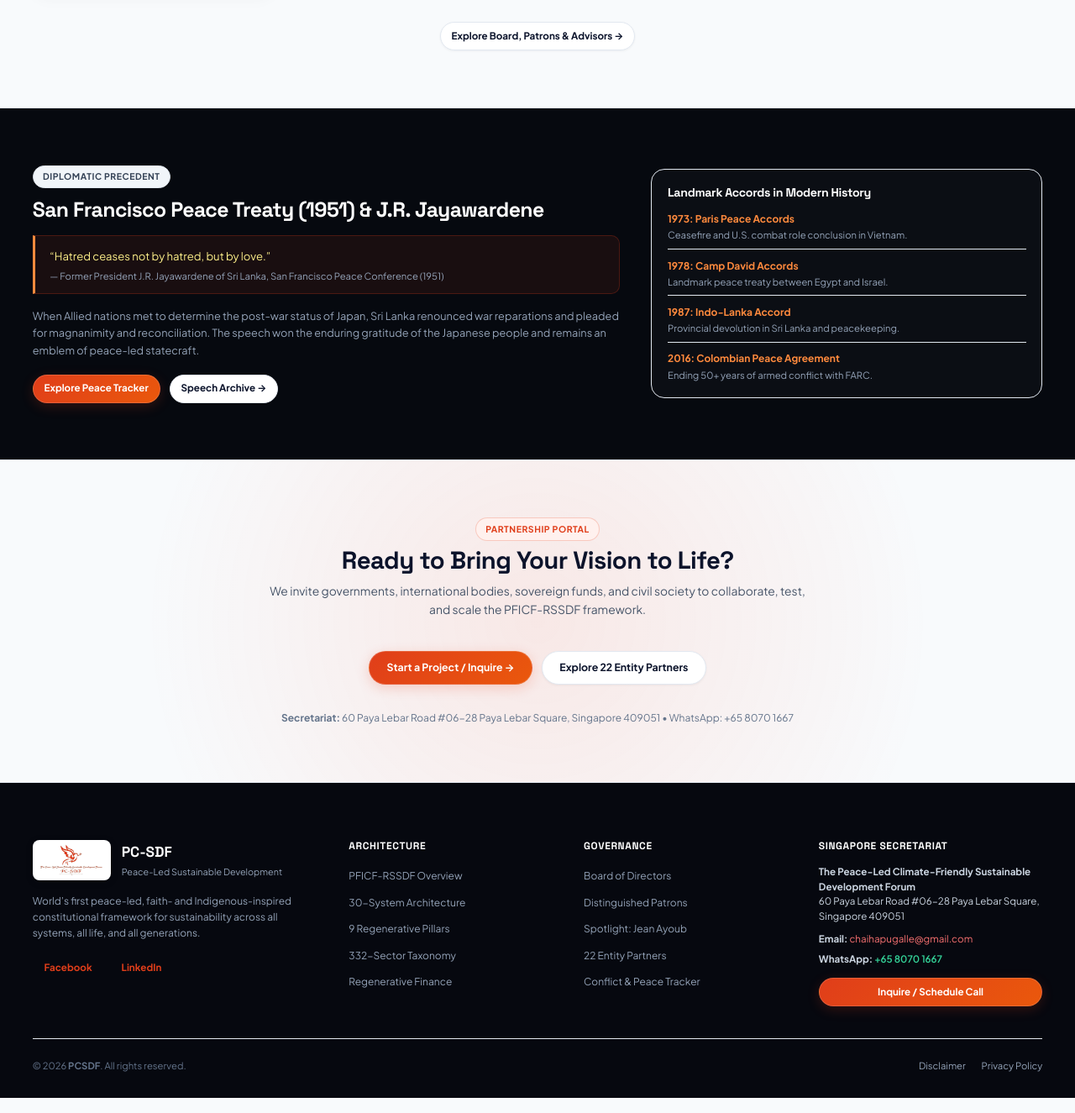
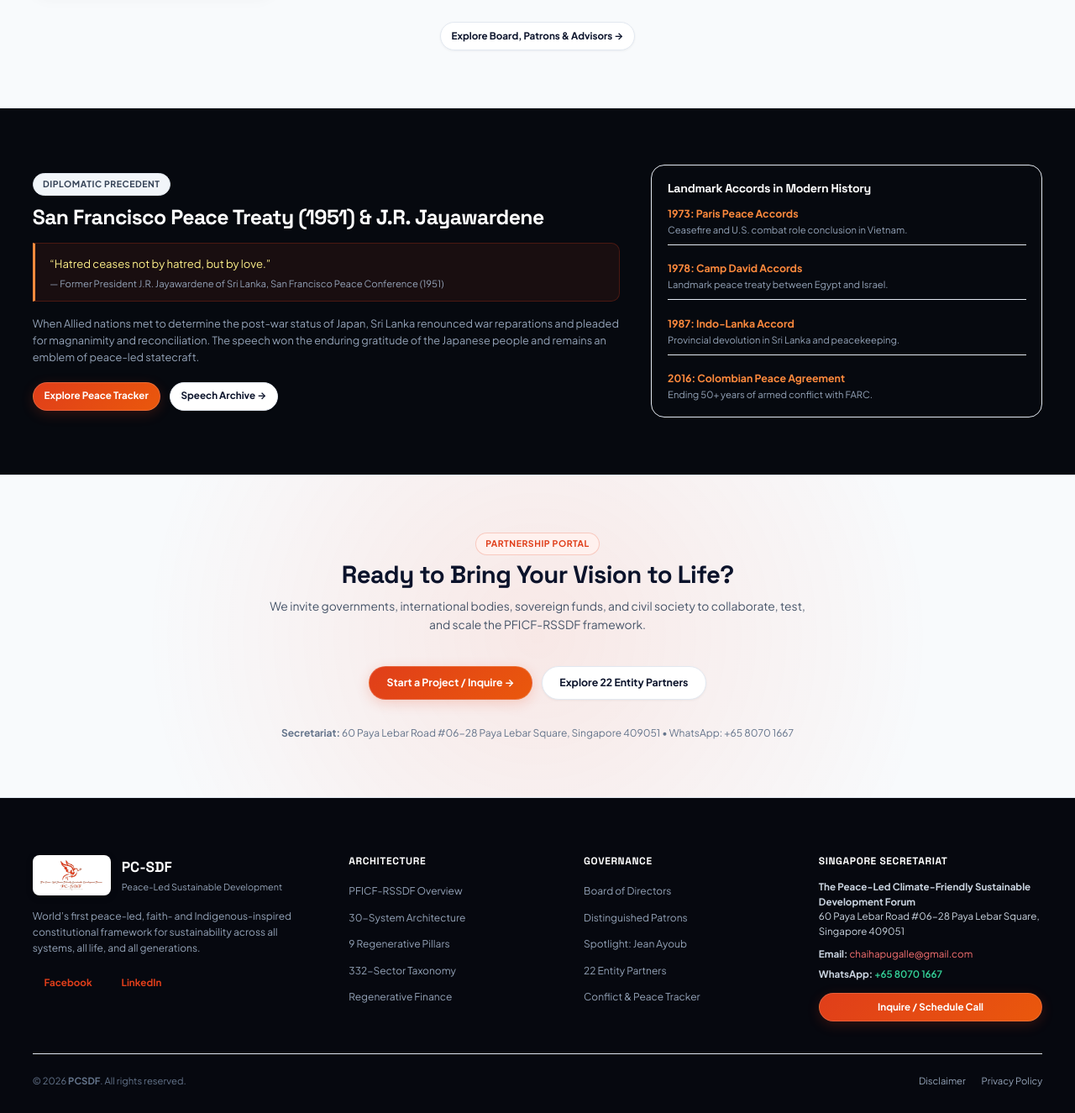
Before and after one commit to isiwara20/pcsdf.org, a PHP site: page / in a window 1280 px wide. Shown: the part 3010-4335 px from the top of the page at 84% size. Run offline with PHP 8.4, Linux system fonts and the light colour scheme; data comes from the database, SQL or seed files in the repository.

Commit message:
Fix responsive mobile overflow for Landmark Accords and 2-column grids on Apple phones

```diff
--- a/about.php
+++ b/about.php
@@ -25,7 +25,7 @@ $patrons = getPatrons();
 <!-- Vision & Mission Grid -->
 <section class="section">
     <div class="container">
-        <div style="display: grid; grid-template-columns: 1fr 1fr; gap: 1.5rem;">
+        <div class="grid-2col">
             <!-- Vision -->
             <div style="background: var(--bg-card); border: 1px solid var(--border-subtle); border-top: 3px solid var(--primary); border-radius: var(--radius-md); padding: 1.85rem; box-shadow: var(--shadow-card);">
                 <span class="badge badge-primary" style="margin-bottom: 0.85rem;">Our Vision</span>
@@ -178,7 +178,7 @@ $patrons = getPatrons();
             <h2 class="section-title">Moral &amp; Institutional Precedents</h2>
         </div>
 
-        <div style="display: grid; grid-template-columns: 1fr 1fr; gap: 1.5rem; margin-top: 1.5rem;">
+        <div class="grid-2col" style="margin-top: 1.5rem;">
             <div style="background: var(--bg-card); border-left: 3px solid var(--blue); padding: 1.5rem; border-radius: 0 var(--radius-sm) var(--radius-sm) 0; box-shadow: var(--shadow-subtle); border-top: 1px solid var(--border-subtle); border-right: 1px solid var(--border-subtle); border-bottom: 1px solid var(--border-subtle);">
                 <h4 style="font-size: 1.05rem; margin-bottom: 0.5rem; color: var(--text-main);">
                     The Creation of the United Nations
--- a/assets/css/style.css
+++ b/assets/css/style.css
@@ -143,6 +143,8 @@ html {
   scroll-behavior: smooth;
   font-size: 15px;
   background-color: var(--bg-canvas);
+  overflow-x: hidden;
+  max-width: 100vw;
 }
 
 body {
@@ -153,6 +155,7 @@ body {
   -webkit-font-smoothing: antialiased;
   -moz-osx-font-smoothing: grayscale;
   overflow-x: hidden;
+  max-width: 100vw;
   position: relative;
   transition: background-color 0.3s ease, color 0.3s ease;
 }
@@ -933,6 +936,101 @@ h6 {
   line-height: 1.45;
 }
 
+/* ==========================================================================
+   RESPONSIVE GRID UTILITIES & HISTORIC ACCORDS
+   ========================================================================== */
+.grid-2col {
+  display: grid;
+  grid-template-columns: 1fr 1fr;
+  gap: 1.5rem;
+  width: 100%;
+}
+
+.grid-2col-center {
+  display: grid;
+  grid-template-columns: 1fr 1fr;
+  gap: 2rem;
+  align-items: center;
+  width: 100%;
+}
+
+.grid-2col-split {
+  display: grid;
+  grid-template-columns: 1.2fr 0.8fr;
+  gap: 2.5rem;
+  align-items: center;
+  width: 100%;
+}
+
+.grid-form-2col {
+  display: grid;
+  grid-template-columns: 1fr 1fr;
+  gap: 0.85rem;
+  width: 100%;
+}
+
+.grid-2col-sm {
+  display: grid;
+  grid-template-columns: 1fr 1fr;
+  gap: 0.6rem;
+  width: 100%;
+}
+
+/* Historic Spotlight Section (San Francisco 1951 & Landmark Accords) */
+.historic-grid {
+  display: grid;
+  grid-template-columns: 1.2fr 0.8fr;
+  gap: 2.5rem;
+  align-items: center;
+  width: 100%;
+}
+
+.historic-actions {
+  display: flex;
+  gap: 0.75rem;
+  flex-wrap: wrap;
+  align-items: center;
+}
+
+.accords-card {
+  background: rgba(255, 255, 255, 0.02);
+  border: 1px solid var(--border-card);
+  border-radius: var(--radius-md);
+  padding: 1.25rem;
+  width: 100%;
+  box-sizing: border-box;
+}
+
+[data-theme="light"] .accords-card {
+  background: rgba(0, 0, 0, 0.03);
+}
+
+.accord-item {
+  padding-bottom: 0.65rem;
+  margin-bottom: 0.65rem;
+  border-bottom: 1px solid var(--border-subtle);
+  word-break: break-word;
+}
+
+.accord-item:last-child {
+  padding-bottom: 0;
+  margin-bottom: 0;
+  border-bottom: none;
+}
+
+.accord-item strong {
+  display: block;
+  font-size: 0.825rem;
+  margin-bottom: 0.15rem;
+  line-height: 1.35;
+}
+
+.accord-item .accord-desc {
+  color: #94A3B8;
+  font-size: 0.75rem;
+  line-height: 1.45;
+}
+
 /* Pillars, Team, & Partners */
 .pillars-grid,
 .team-grid,
--- a/contact.php
+++ b/contact.php
@@ -149,7 +149,7 @@ if ($_SERVER['REQUEST_METHOD'] === 'POST') {
                             <input type="text" id="full_name" name="full_name" class="form-control" required placeholder="e.g. Dr. Eleanor Vance" value="<?= isset($_POST['full_name']) ? htmlspecialchars($_POST['full_name']) : '' ?>">
                         </div>
 
-                        <div style="display: grid; grid-template-columns: 1fr 1fr; gap: 0.85rem;">
+                        <div class="grid-form-2col">
                             <div class="form-group">
                                 <label class="form-label" for="email">Official Email *</label>
                                 <input type="email" id="email" name="email" class="form-control" required placeholder="name@institution.org" value="<?= isset($_POST['email']) ? htmlspecialchars($_POST['email']) : '' ?>">
--- a/framework.php
+++ b/framework.php
@@ -156,7 +156,7 @@ global $NINE_PILLARS;
 <!-- The 332-Sector Taxonomy -->
 <section class="section" id="sectors">
     <div class="container">
-        <div style="display: grid; grid-template-columns: 1fr 1fr; gap: 2.5rem; align-items: center;">
+        <div class="grid-2col-center">
             <div>
                 <span class="badge badge-gold">Classification Taxonomy</span>
                 <h2 class="section-title" style="margin-top: 0.4rem;">The 332-Sector &amp; Sub-Sector Taxonomy</h2>
@@ -173,7 +173,7 @@ global $NINE_PILLARS;
                 <h4 style="font-size: 1.05rem; margin-bottom: 0.85rem; color: var(--text-main);">
                     Sample Taxonomy Sectors
                 </h4>
-                <div style="display: grid; grid-template-columns: 1fr 1fr; gap: 0.6rem;">
+                <div class="grid-2col-sm">
                     <div style="padding: 0.65rem; background: var(--bg-surface-alt); border-radius: 6px; font-size: 0.775rem; font-weight: 600;">
                         &bull; Regenerative Agriculture (34 Sectors)
                     </div>
@@ -224,7 +224,7 @@ global $NINE_PILLARS;
 <!-- Stewardship Hive & Intergenerational Finance -->
 <section class="section" id="finance">
     <div class="container">
-        <div style="display: grid; grid-template-columns: 1fr 1fr; gap: 2rem;">
+        <div class="grid-2col">
             <!-- Stewardship Hive -->
             <div style="background: var(--bg-card); border: 1px solid var(--border-subtle); border-radius: var(--radius-md); padding: 1.85rem; box-shadow: var(--shadow-card);">
                 <span class="badge badge-primary" style="margin-bottom: 0.5rem;">Accountability</span>
--- a/includes/footer.php
+++ b/includes/footer.php
@@ -90,6 +90,6 @@ require_once __DIR__ . '/config.php';
 </button>
 
 <!-- Scripts -->
-<script src="<?= BASE_URL ?>/assets/js/main.js"></script>
+<script src="<?= BASE_URL ?>/assets/js/main.js?v=<?= filemtime(__DIR__ . '/../assets/js/main.js') ?>"></script>
 </body>
 </html>
--- a/includes/header.php
+++ b/includes/header.php
@@ -42,7 +42,7 @@ if (!isset($page_title)) {
     <link href="https://fonts.googleapis.com/css2?family=Plus+Jakarta+Sans:wght@300;400;500;600;700;800&family=Space+Grotesk:wght@500;600;700&display=swap" rel="stylesheet">
 
     <!-- Stylesheet -->
-    <link rel="stylesheet" href="<?= BASE_URL ?>/assets/css/style.css">
+    <link rel="stylesheet" href="<?= BASE_URL ?>/assets/css/style.css?v=<?= filemtime(__DIR__ . '/../assets/css/style.css') ?>">
 
     <!-- Favicon -->
     <link rel="shortcut icon" href="<?= BASE_URL ?>/assets/images/pcsdf-logo.jpg" type="image/jpeg">
--- a/index.php
+++ b/index.php
@@ -274,7 +274,7 @@ global $NINE_PILLARS;
 <!-- Historic Spotlight: San Francisco 1951 -->
 <section class="section section-dark">
     <div class="container">
-        <div style="display: grid; grid-template-columns: 1.2fr 0.8fr; gap: 2.5rem; align-items: center;">
+        <div class="historic-grid">
             <div>
                 <span class="badge badge-glass" style="margin-bottom: 0.75rem;">Diplomatic Precedent</span>
                 <h2 style="font-size: 1.65rem; color: #FFFFFF; margin-bottom: 0.75rem;">
@@ -292,32 +292,32 @@ global $NINE_PILLARS;
                     When Allied nations met to determine the post-war status of Japan, Sri Lanka renounced war reparations and pleaded for magnanimity and reconciliation. The speech won the enduring gratitude of the Japanese people and remains an emblem of peace-led statecraft.
                 </p>
 
-                <div style="display: flex; gap: 0.75rem;">
+                <div class="historic-actions">
                     <a href="<?= BASE_URL ?>/peace-tracker.php" class="btn btn-primary btn-sm">Explore Peace Tracker</a>
                     <a href="https://island.lk/jrjs-san-francisco-speech-that-won-japans-eternal-gratitude/" target="_blank" rel="noopener noreferrer" class="btn btn-outline btn-sm">Speech Archive &rarr;</a>
                 </div>
             </div>
 
             <!-- Compact Accords List -->
-            <div style="background: rgba(255, 255, 255, 0.02); border: 1px solid var(--border-card); border-radius: var(--radius-md); padding: 1.25rem;">
+            <div class="accords-card">
                 <h4 style="color: #FFFFFF; font-size: 0.95rem; margin-bottom: 0.85rem;">Landmark Accords in Modern History</h4>
 
                 <div style="display: flex; flex-direction: column; gap: 0.65rem; font-size: 0.8rem;">
-                    <div style="padding-bottom: 0.5rem; border-bottom: 1px solid var(--border-subtle);">
+                    <div class="accord-item">
                         <strong style="color: #FF8A3D;">1973: Paris Peace Accords</strong>
-                        <div style="color: #94A3B8; font-size: 0.75rem;">Ceasefire and U.S. combat role conclusion in Vietnam.</div>
+                        <div class="accord-desc">Ceasefire and U.S. combat role conclusion in Vietnam.</div>
                     </div>
-                    <div style="padding-bottom: 0.5rem; border-bottom: 1px solid var(--border-subtle);">
+                    <div class="accord-item">
                         <strong style="color: #FF8A3D;">1978: Camp David Accords</strong>
-                        <div style="color: #94A3B8; font-size: 0.75rem;">Landmark peace treaty between Egypt and Israel.</div>
+                        <div class="accord-desc">Landmark peace treaty between Egypt and Israel.</div>
                     </div>
-                    <div style="padding-bottom: 0.5rem; border-bottom: 1px solid var(--border-subtle);">
+                    <div class="accord-item">
                         <strong style="color: #FF8A3D;">1987: Indo-Lanka Accord</strong>
-                        <div style="color: #94A3B8; font-size: 0.75rem;">Provincial devolution in Sri Lanka and peacekeeping.</div>
+                        <div class="accord-desc">Provincial devolution in Sri Lanka and peacekeeping.</div>
                     </div>
-                    <div>
+                    <div class="accord-item">
                         <strong style="color: #FF8A3D;">2016: Colombian Peace Agreement</strong>
-                        <div style="color: #94A3B8; font-size: 0.75rem;">Ending 50+ years of armed conflict with FARC.</div>
+                        <div class="accord-desc">Ending 50+ years of armed conflict with FARC.</div>
                     </div>
                 </div>
             </div>
--- a/peace-tracker.php
+++ b/peace-tracker.php
@@ -140,7 +140,7 @@ $accords = getPeaceAccords();
 <!-- Poverty & Human Security -->
 <section class="section">
     <div class="container">
-        <div style="display: grid; grid-template-columns: 1fr 1fr; gap: 2rem; align-items: center;">
+        <div class="grid-2col-center">
             <div style="background: var(--bg-card); border: 1px solid var(--border-subtle); border-radius: var(--radius-md); padding: 1.85rem; box-shadow: var(--shadow-card);">
                 <span class="badge badge-primary" style="margin-bottom: 0.5rem;">Development Voice</span>
                 <h3 style="font-size: 1.25rem; color: var(--text-main); margin-bottom: 0.35rem;">
```
Also changed, not shown: other parts of assets/css/style.css (+45 -0 lines).
